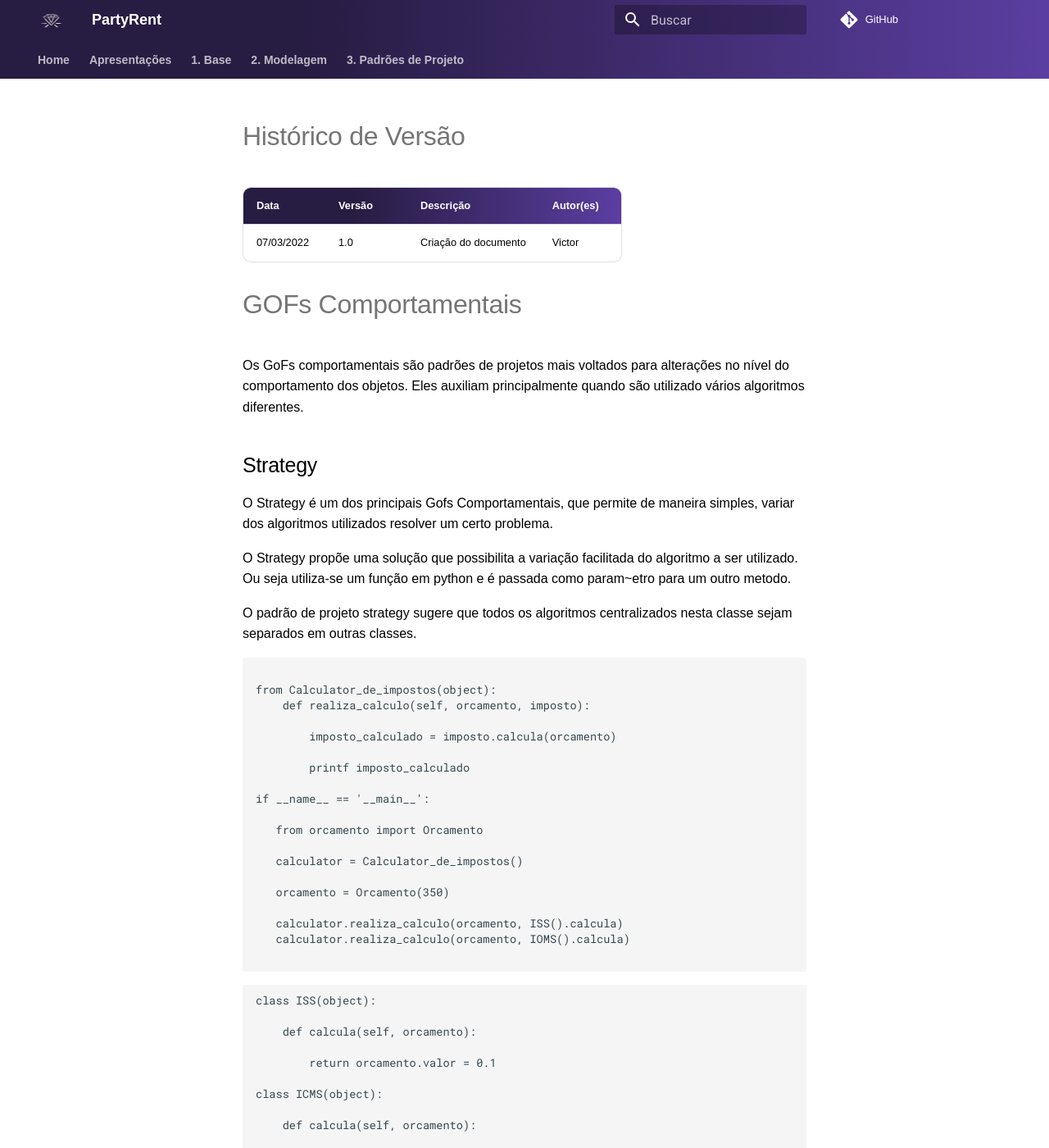
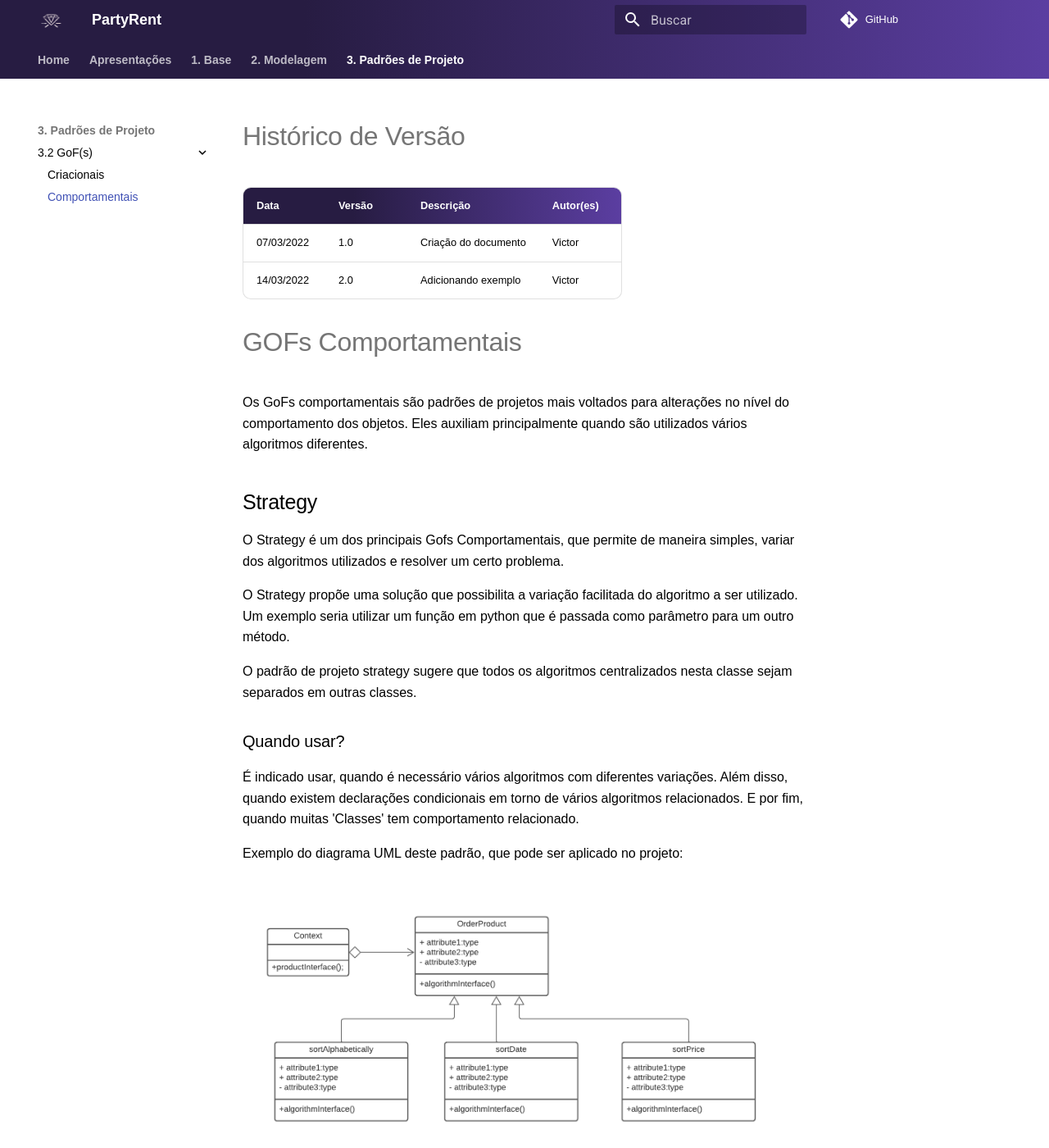
Before and after one commit to UnBArqDsw2021-2/2021.2_G7_-AluguelKitsFesta, an MkDocs documentation site: the page built from docs/padrao/gof_comportamental.md, in a window 1280 px wide and 1400 px high. Shown: the whole window at 82% size. Built offline with MkDocs 1.6.1 and Material for MkDocs 9.7.7, drawn with Linux system fonts in a browser that asks for light colours; comment, search, counter and statistics services are not loaded; some of the changed text lies outside the part shown.

Commit message:
add Strategy exemples

````diff
--- a/docs/padrao/gof_comportamental.md
+++ b/docs/padrao/gof_comportamental.md
@@ -3,24 +3,36 @@
 | Data       | Versão | Descrição                  | Autor(es)        |
 | ---------- | ------ | -------------------------- | ---------------- |
 | 07/03/2022 | 1.0    | Criação do documento  | Victor |
+| 14/03/2022 | 2.0    | Adicionando exemplo | Victor |
 
 
 
 # GOFs Comportamentais
 
 Os GoFs comportamentais são padrões de projetos mais voltados para alterações no nível do comportamento dos objetos.
-Eles auxiliam principalmente quando são utilizado vários algoritmos diferentes.
+Eles auxiliam principalmente quando são utilizados vários algoritmos diferentes.
 
 
 
 ## Strategy
 
-O Strategy é um dos principais Gofs Comportamentais, que permite de maneira simples, variar dos algoritmos utilizados resolver um certo problema.
+O Strategy é um dos principais Gofs Comportamentais, que permite de maneira simples, variar dos algoritmos utilizados e resolver um certo problema.
 
 O Strategy propõe uma solução que possibilita a variação facilitada do algoritmo a ser utilizado.
-Ou seja utiliza-se um função em python e é passada como param~etro para um outro metodo.
+Um exemplo seria utilizar um função em python que é passada como parâmetro para um outro método.
 
 O padrão de projeto strategy sugere que todos os algoritmos centralizados nesta classe sejam separados em outras classes.
+
+### Quando usar?
+
+É indicado usar, quando é necessário vários algoritmos com diferentes variações.
+Além disso, quando existem declarações condicionais em torno de vários algoritmos relacionados. E por fim, quando muitas 'Classes' tem comportamento relacionado.
+
+Exemplo do diagrama UML deste padrão, que pode ser aplicado no projeto:
+
+![Aplicação Strategy](../padrao//imagens/strategy.png)
+
+Exemplo de implementação em Python, que pode ser aplicado no projeto:
 
 ```python
 
@@ -57,13 +69,25 @@ class ICMS(object):
         return orcamento.valor = 0.065
 
 ```
+<center>
+Exemplo 1: Strategy implementada em python, aplicada no projeto.
+</center>
 
 Vantagens:
+
 - Reutilização de código
-- Maior manutenibilidade do código;
-- Maior dinamismo (possível mudar a estratégia em tempo de execução);
-- Maior legibilidade do código.
+- Manutenibilidade do código;
+- É fácil alternar entre diferentes algoritmos (estratégias) em tempo de execução.
+- Código limpo, pois se evita o código com excesso de estruturas condicionais.
 
 Desvantagens:
+
 - Aumento do número de classes do projeto.
 - Aumento do número de objetos.
+
+### Referências
+> SERRANO, Milene. Arquitetura e Desenho de Software: Aula GoFs Comportamentais, disponível em: aprender3.unb
+
+> DevMedia. Estudo e Aplicação do Padrão de Projeto Strategy Disponível em: https://www.devmedia.com.br/estudo-e-aplicacao-do-padrao-de-projeto-strategy/25856.
+
+> DevMedia. Design Patterns: Padrões “GoF” Disponível em https://www.devmedia.com.br/design-patterns-padroes-gof/16781
--- a/mkdocs.yml
+++ b/mkdocs.yml
@@ -70,7 +70,7 @@ nav:
           - 3.2 GoF(s):
                 - Criacionais: 'padrao/gof_criacional.md'
       #            - Estruturais: 'padrao/.md'
-      #            - Comportamentais: 'padrao/.md'
+                - Comportamentais: 'padrao/gof_comportamental.md'
       #      - Iniciativas Extras:
       #            - Padrões Emergentes: 'padrao/.md'
       #            - Correções: 'padrao/.md'
````
Also changed, not shown: docs/padrao/imagens/strategy.png (added).
